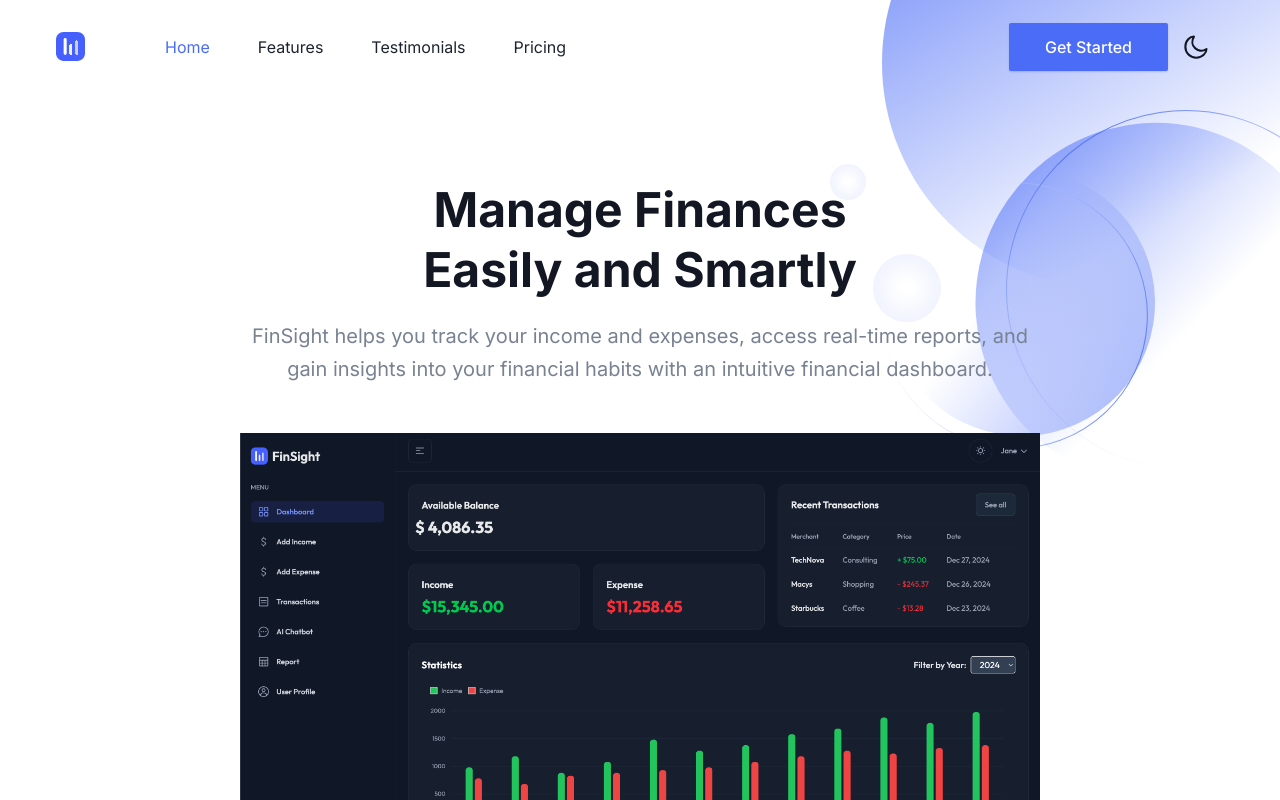
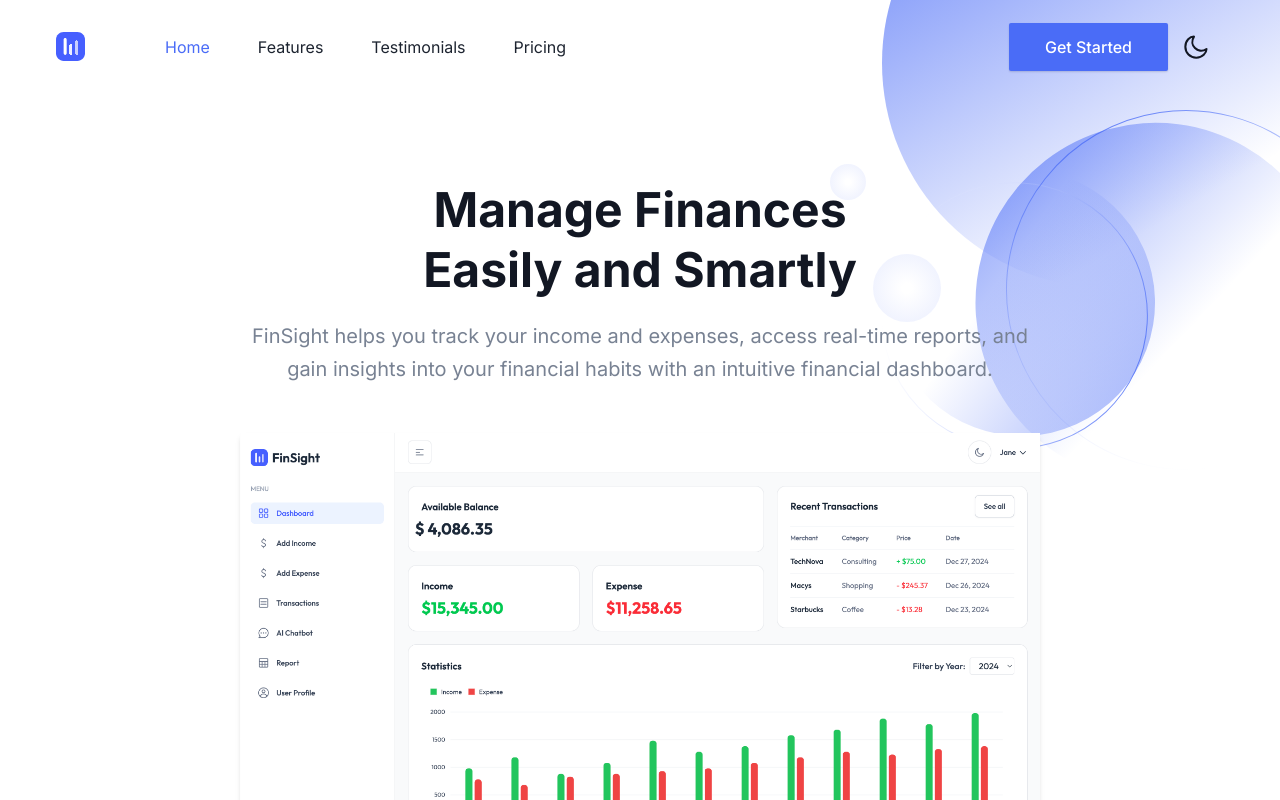
Before and after one commit to YashM7/finsight-landingpage, a Next.js app: page / in a window 1280 px wide. Both pictures are taken after a click on the button "theme toggler". Shown: the top 800 px of the page. Built offline with nearby package versions, Linux system fonts and the light colour scheme.

Commit message:
Dashboard light-mode image added

```diff
--- a/components/Hero/index.tsx
+++ b/components/Hero/index.tsx
@@ -24,11 +24,19 @@ const Hero = () => {
                 </p>
 
                 <Image
-                  src="/images/Dashboard.png"
-                  alt="hero"
+                  src="/images/Dashboard-light.png"
+                  alt="Dashboard"
                   width={0}
                   height={0}
-                  className="mx-auto mt-10 w-full max-w-[600px] sm:max-w-[800px] lg:max-w-[1000px]"
+                  className="block dark:hidden mx-auto mt-10 w-full max-w-[600px] sm:max-w-[800px] lg:max-w-[1000px] shadow-md"
+                />
+
+                <Image
+                  src="/images/Dashboard-dark.png"
+                  alt="Dashboard"
+                  width={0}
+                  height={0}
+                  className="hidden dark:block mx-auto mt-10 w-full max-w-[600px] sm:max-w-[800px] lg:max-w-[1000px]"
                 />
 
               </div>
```
Also changed, not shown: public/images/Dashboard-dark.png (renamed from public/images/Dashboard.png), public/images/Dashboard-light.png (added).
